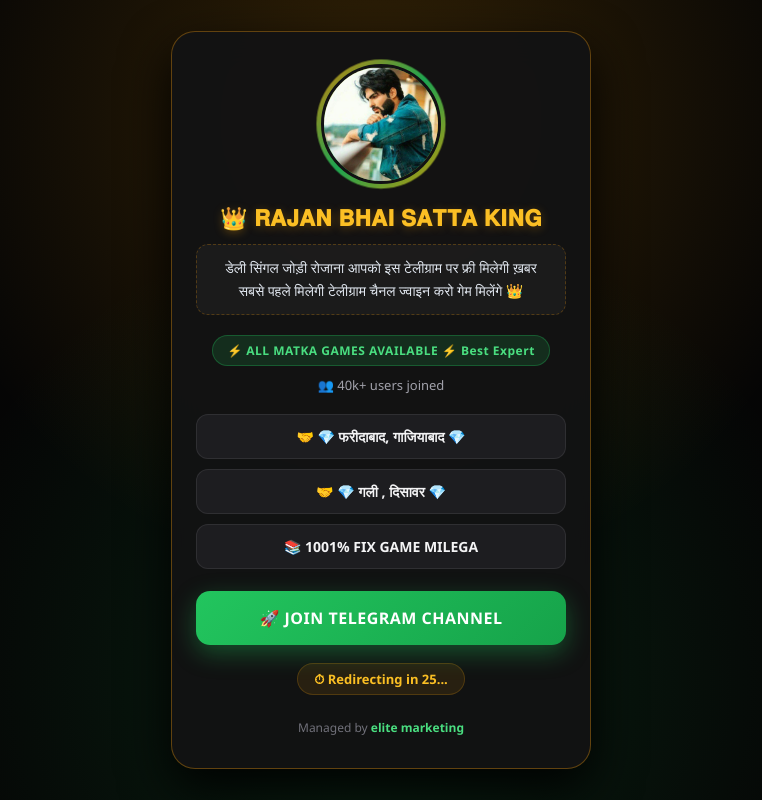
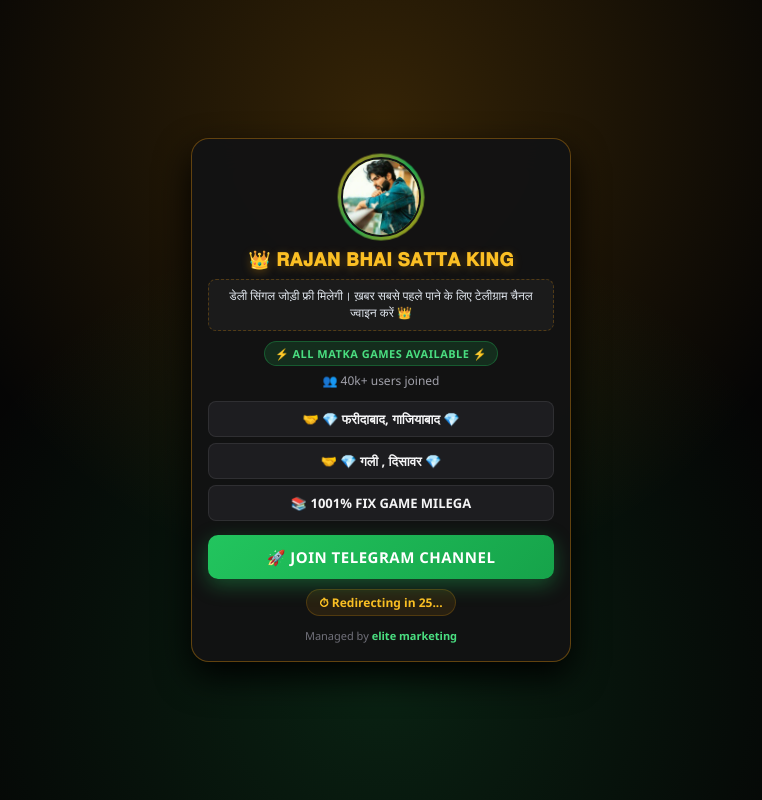
Before and after one commit to marketing158-star/jambajigar, a plain HTML site: page index.html in a window 1280 px wide. Shown: the whole page, without its empty margins (259-1021 px from the left). Drawn offline with Linux system fonts and the light colour scheme.

Commit message:
Update index.html

```diff
--- a/index.html
+++ b/index.html
@@ -33,7 +33,6 @@
             font-family: 'Segoe UI', -apple-system, BlinkMacSystemFont, Roboto, sans-serif;
         }
 
-        /* --- प्योर ब्लैक बैकग्राउंड --- */
         body {
             background-color: #050505;
             background-image:
@@ -45,36 +44,35 @@
             justify-content: center;
             align-items: center;
             min-height: 100vh;
-            padding: 20px;
+            padding: 12px;
         }
 
-        /* --- कार्ड: प्योर डार्क ओनिक्स (नो ब्लू शेड) --- */
         .card {
             width: 100%;
-            max-width: 420px;
+            max-width: 380px;
             background: rgba(18, 18, 20, 0.95);
             backdrop-filter: blur(16px);
             -webkit-backdrop-filter: blur(16px);
             border: 1px solid rgba(245, 158, 11, 0.35);
-            border-radius: 24px;
-            padding: 32px 24px;
+            border-radius: 18px;
+            padding: 18px 16px;
             text-align: center;
-            box-shadow: 0 20px 50px rgba(0, 0, 0, 0.95);
+            box-shadow: 0 15px 35px rgba(0, 0, 0, 0.95);
             position: relative;
             overflow: hidden;
         }
 
         .avatar-wrapper {
             position: relative;
-            width: 120px;
-            height: 120px;
-            margin: 0 auto 18px;
+            width: 80px;
+            height: 80px;
+            margin: 0 auto 10px;
         }
 
         .avatar-wrapper::before {
             content: '';
             position: absolute;
-            inset: -4px;
+            inset: -3px;
             border-radius: 50%;
             background: linear-gradient(135deg, #f59e0b, #22c55e, #eab308);
             animation: pulse-glow 3s infinite alternate;
@@ -88,7 +86,7 @@
             height: 100%;
             border-radius: 50%;
             object-fit: cover;
-            border: 3px solid #121214;
+            border: 2px solid #121214;
         }
 
         @keyframes pulse-glow {
@@ -98,21 +96,21 @@
 
         h1 {
             color: #fbbf24;
-            font-size: 22px;
+            font-size: 18px;
             font-weight: 800;
             letter-spacing: 0.5px;
-            margin-bottom: 12px;
+            margin-bottom: 8px;
             text-shadow: 0 2px 10px rgba(245, 158, 11, 0.3);
         }
 
         .sub-text {
-            font-size: 14px;
+            font-size: 12px;
             color: #e2e8f0;
-            line-height: 1.6;
-            margin-bottom: 20px;
+            line-height: 1.4;
+            margin-bottom: 10px;
             background: rgba(255, 255, 255, 0.04);
-            padding: 12px 16px;
-            border-radius: 12px;
+            padding: 8px 10px;
+            border-radius: 8px;
             border: 1px dashed rgba(245, 158, 11, 0.25);
         }
 
@@ -121,63 +119,61 @@
             background: rgba(34, 197, 94, 0.15);
             color: #4ade80;
             border: 1px solid rgba(34, 197, 94, 0.3);
-            padding: 6px 14px;
+            padding: 4px 10px;
             border-radius: 50px;
-            font-size: 12px;
+            font-size: 11px;
             font-weight: 700;
             letter-spacing: 0.5px;
-            margin-bottom: 10px;
+            margin-bottom: 6px;
         }
 
         .users-count {
             color: #a1a1aa;
-            font-size: 13px;
+            font-size: 12px;
             font-weight: 500;
-            margin-bottom: 20px;
+            margin-bottom: 12px;
             display: flex;
             align-items: center;
             justify-content: center;
-            gap: 6px;
+            gap: 4px;
         }
 
         .info-list {
             display: flex;
             flex-direction: column;
-            gap: 10px;
-            margin-bottom: 22px;
+            gap: 6px;
+            margin-bottom: 14px;
         }
 
-        /* --- इन्फो बॉक्स: डार्क ग्रे/चारकोल (ब्लू हटाया गया) --- */
         .info-box {
             background: rgba(32, 32, 36, 0.85);
             border: 1px solid rgba(255, 255, 255, 0.08);
             color: #f4f4f5;
-            padding: 12px 16px;
-            border-radius: 12px;
-            font-size: 14px;
+            padding: 8px 12px;
+            border-radius: 8px;
+            font-size: 13px;
             font-weight: 700;
             display: flex;
             align-items: center;
             justify-content: center;
-            gap: 10px;
+            gap: 8px;
             cursor: default;
             pointer-events: none;
             user-select: none;
-            transition: transform 0.2s ease;
         }
 
         .cta-btn {
             background: linear-gradient(135deg, #22c55e 0%, #16a34a 100%);
             color: #ffffff;
             font-weight: 800;
-            font-size: 16px;
+            font-size: 15px;
             letter-spacing: 0.5px;
-            padding: 16px;
+            padding: 12px;
             width: 100%;
             border: none;
-            border-radius: 14px;
+            border-radius: 10px;
             cursor: pointer;
-            box-shadow: 0 8px 25px rgba(34, 197, 94, 0.35);
+            box-shadow: 0 6px 20px rgba(34, 197, 94, 0.35);
             transition: all 0.3s ease;
             position: relative;
             overflow: hidden;
@@ -212,20 +208,20 @@
         .timer-badge {
             display: inline-flex;
             align-items: center;
-            gap: 6px;
+            gap: 4px;
             color: #fbbf24;
             background: rgba(245, 158, 11, 0.1);
             border: 1px solid rgba(245, 158, 11, 0.2);
-            padding: 6px 16px;
+            padding: 4px 12px;
             border-radius: 50px;
-            font-size: 13px;
+            font-size: 12px;
             font-weight: 600;
-            margin-top: 18px;
+            margin-top: 10px;
         }
 
         .footer-text {
-            margin-top: 24px;
-            font-size: 12px;
+            margin-top: 12px;
+            font-size: 11px;
             color: #71717a;
         }
 
@@ -238,21 +234,20 @@
 <body>
 
     <div class="card">
-        <!-- प्रोफ़ाइल फोटो -->
+        <!-- प्रोफाइल फोटो -->
         <div class="avatar-wrapper">
             <img src="profile.png" alt="Profile" class="profile-img">
         </div>
 
         <!-- हेडिंग -->
-        <h1>👑 𝐑𝐀𝐉𝐀𝐍 𝐁𝐇𝐀𝐈 𝐒𝐀𝐓𝐓𝐀 𝐊𝐈𝐍𝐆
-</h1>
+        <h1>👑 𝐑𝐀𝐉𝐀𝐍 𝐁𝐇𝐀𝐈 𝐒𝐀𝐓𝐓𝐀 𝐊𝐈𝐍𝐆</h1>
 
         <!-- डिस्क्रिप्शन -->
         <p class="sub-text">
-            डेली सिंगल जोड़ी रोजाना आपको इस टेलीग्राम पर फ्री मिलेगी ख़बर सबसे पहले मिलेगी टेलीग्राम चैनल ज्वाइन करो गेम मिलेंगे 👑
+            डेली सिंगल जोड़ी फ्री मिलेगी। ख़बर सबसे पहले पाने के लिए टेलीग्राम चैनल ज्वाइन करें 👑
         </p>
 
-        <div class="badge-pill">⚡ ALL MATKA GAMES AVAILABLE ⚡ Best Expert</div>
+        <div class="badge-pill">⚡ ALL MATKA GAMES AVAILABLE ⚡</div>
         <div class="users-count">👥 40k+ users joined</div>
 
         <!-- इन्फो बॉक्स लिस्ट -->
```
